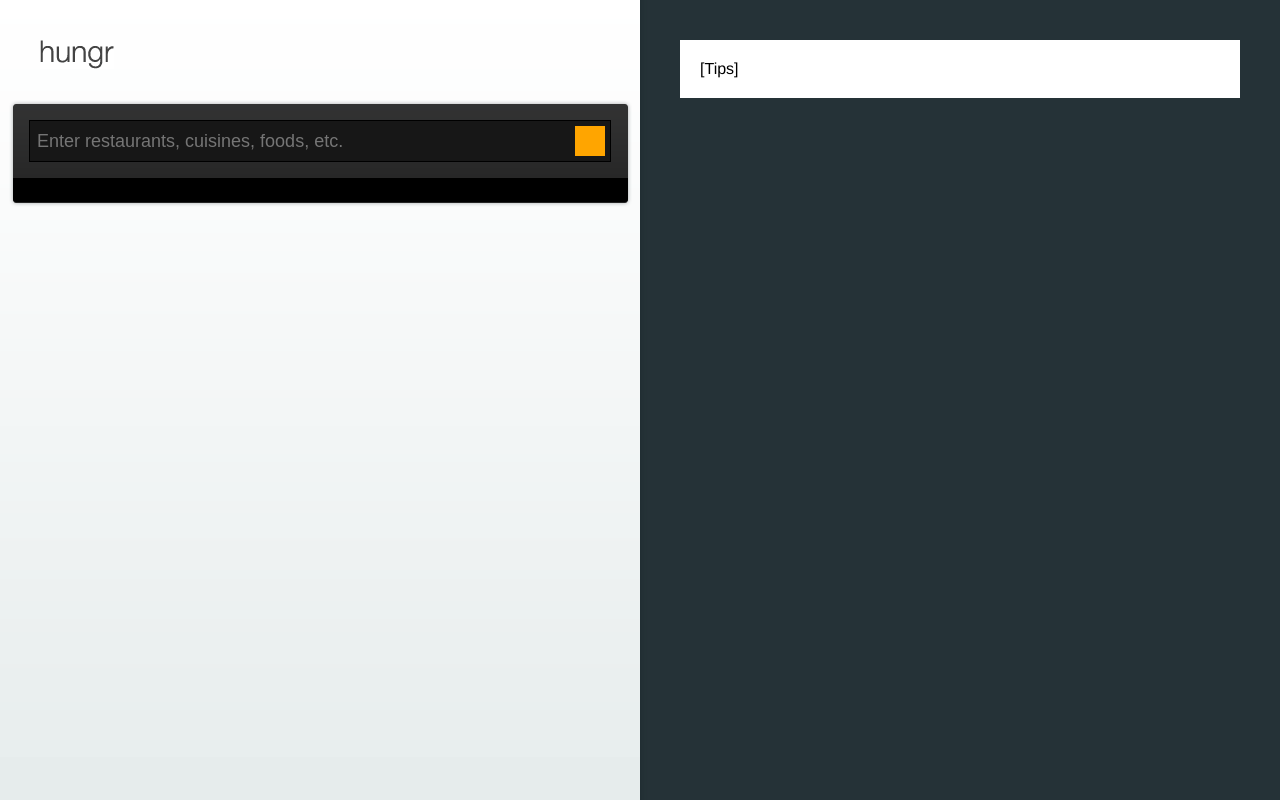
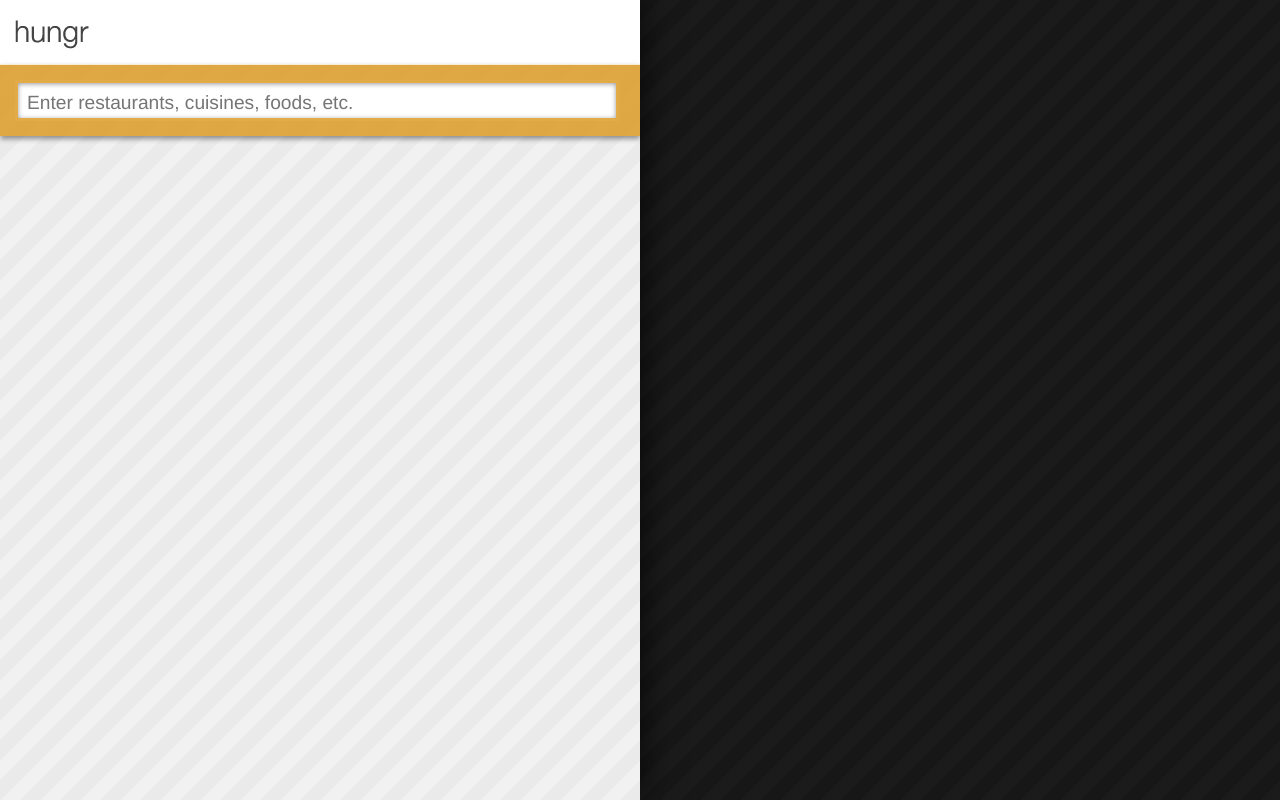
Before and after one commit to hungr-dev/dev, a Flask app: page / in a window 1280 px wide. Run offline with Flask 2, Linux system fonts and the light colour scheme; a user stored in the database is signed in; some libraries are stand-ins or nearby versions; some web fonts are replaced.

Commit message:
Design overhaul, most importantly updated the markup so that it works with resizing, different browsers, etc.

```diff
--- a/static/css/login.css
+++ b/static/css/login.css
@@ -157,7 +157,7 @@
 	color: #777;
 	font: 13px Helvetica, Arial, sans-serif;
 	margin: 0 0 10px;
-	padding: 15px 10px 15px 40px;
+	padding: 15px 10px 15px 10px;
 	width: 80%;
 }
 #content form input[type="text"]:focus,
--- a/static/css/style.css
+++ b/static/css/style.css
@@ -1,264 +1,298 @@
+/**
+ * Layout
+ */
+html {
+	width: 100%;
+	height: 100%;
+	font-family: 'Helvetica Neue', HelveticaNeue, Helvetica, Arial, sans;
+	margin: 0;
+	padding: 0;
+}
 body {
-	background: #e6ecec url('../img/white_top_grad.png') repeat-x top;
-	font-family: Helvetica,Arial,'DejaVu Sans','Liberation Sans',Freesans,sans-serif;
-	margin: 0 auto;
+	width: 100%;
+	height: 100%;
+	margin: 0;
+	padding: 0;
 }
-
-a.button {
-	cursor: pointer;
-	display: block;
-	width: 100%;
+input {
+	font-family: 'Helvetica Neue', HelveticaNeue, Helvetica, Arial, sans;
 }
-
-a.create-button-wrapper {
-	background: url('../img/bluebutton.png') no-repeat left top;
-	bottom: 0px;
-	height: 36px;
+#search-pane {
+	height: 100%;
+	width: 50%;
+	left: 0;
+	top: 0;
+	background: url('../img/stripes.png') repeat top left;
+	z-index: 10;
+	-webkit-box-shadow: 5px 0 30px rgba(0, 0, 0, 0.6);
 	position: absolute;
+	overflow-y: auto;
 }
-
-a.create-button-wrapper:hover {
-	background: url('../img/bluebutton.png') no-repeat left -36px;
+	#header {
+		background: white;
+		padding: 20px 15px 15px;
 	}
-
-.create-button {
-	background: url('../img/bluebutton.png') no-repeat right -72px;
-	color: #fff;
-	display: block;
-	font-size: 12px;
+		#header h1 {
+			background: url('../img/hungr_small_logo.png') no-repeat 0 0;
+			height: 29px;
+			width: 79px;
+			margin: 0;
+			padding: 0;
+			text-indent: -9999em;
+		}
+	#search-wrapper {
+		background: rgba(220, 150, 25, 0.8);
+		padding: 15px;
+		-webkit-box-shadow: 0 3px 5px rgba(0, 0, 0, 0.4);
+		-moz-box-shadow: 0 3px 5px rgba(0, 0, 0, 0.4);
+		box-shadow: 0 3px 5px rgba(0, 0, 0, 0.4);
+		border-top: 1px solid rgba(255, 255, 255, 0.8);
+	}
+		#search-wrapper input {
+			padding: 9px 9px 4px;
+			font-size: 1.2em;
+			width: 99%;
+			background: white;
+			outline: none;
+			border: 3px solid rgba(220, 150, 25, 0.8);
+			-webkit-border-radius: 2px;
+			-moz-border-radius: 2px;
+			border-radius: 2px;
+			-webkit-box-shadow: inset 0 1px 5px rgba(0, 0, 0, 0.4);
+			-moz-box-shadow: inset 0 1px 5px rgba(0, 0, 0, 0.4);
+			box-shadow: inset 0 1px 5px rgba(0, 0, 0, 0.4);
+		}
+			#search-wrapper input:focus {
+				border: 3px solid rgba(0, 0, 0, 0.5);
+			}
+	#results-wrapper {
+		padding: 0;
+	}
+		#results-wrapper div.result {
+			border-top: 1px solid #fff;
+			border-bottom: 1px solid #aaa;
+			padding: 15px;
+			background: #eee;
+			-webkit-box-shadow: inset 0 -3px 25px rgba(0, 0, 0, 0.1), 0 3px 7px rgba(0, 0, 0, 0.4);
+			-moz-box-shadow: inset 0 -3px 25px rgba(0, 0, 0, 0.1), 0 3px 7px rgba(0, 0, 0, 0.4);
+			box-shadow: inset 0 -3px 25px rgba(0, 0, 0, 0.1), 0 3px 7px rgba(0, 0, 0, 0.4);
+		}
+			#results-wrapper div.result .result-name {
 				font-weight: bold;
-	height: inherit;
-	text-align: center;
+				font-size: 1.4em;
+				color: #222;
 			}
-
-.create-button:hover {
-	background: url('../img/bluebutton.png') no-repeat right -108px;
+			#results-wrapper div.result .result-address {
+				text-transform: uppercase;
+				font-size: 0.9em;
+				color: #333;
 			}
-
-.create-button span {
-	position: relative;
-	top: 12px;
+			#results-wrapper div.result .result-cuisines {
+				font-size: 0.9em;
+				color: #777;
 			}
-
-#header {
-	background: transparent;
+			#results-wrapper div.result .result-food-items {
+				font-size: 0.6em;
+				color: #888;
+			}
+			#results-wrapper div.result div.result-buttons {
+				float: right;
+				margin: 5px 5px 0 0;
+			}
+				#results-wrapper div.result div.result-buttons a.button {
+					float: left;
+				}
+#delivery-pane {
+	height: 100%;
+	width: 50%;
+	left: 50%;
+	top: 0;
+	position: absolute;
+	overflow-y: auto;
+	background: url('../img/delivery-pane.png') repeat top left;
+}
+	#delivery-pane #delivery {
+		margin: 40px;
+		background: #f5f5f5;
+		padding: 20px;
+		-webkit-border-radius: 1px;
+		-moz-border-radius: 1px;
+		border-radius: 1px;
+		-webkit-box-shadow: inset 0 0 5px rgba(0, 0, 0, 0.1), 0 0 10px rgba(0, 0, 0, 0.7);
+		-moz-box-shadow: inset 0 0 5px rgba(0, 0, 0, 0.1), 0 0 10px rgba(0, 0, 0, 0.7);
+		box-shadow: inset 0 0 5px rgba(0, 0, 0, 0.1), 0 0 10px rgba(0, 0, 0, 0.7);
+	}
+		#delivery-pane #delivery h2#restaurant-name {
+			font-size: 2em;
+			font-weight: bold;
 			margin: 0;
-	position: fixed;
-	width: 50%;
+			padding: 0;
 		}
-
-.join-delivery-button {
- 	background-color: #a5b8da;
-  	background-image: -webkit-gradient(linear, left top, left bottom, color-stop(0%, #a5b8da), color-stop(100%, #7089b3));
-  	background-image: -webkit-linear-gradient(top, #a5b8da, #7089b3);
-  	background-image: -moz-linear-gradient(top, #a5b8da, #7089b3);
-  	background-image: -ms-linear-gradient(top, #a5b8da, #7089b3);
-  	background-image: -o-linear-gradient(top, #a5b8da, #7089b3);
-  	background-image: linear-gradient(top, #a5b8da, #7089b3);
-  	border-top: 1px solid #758fba;
-  	border-right: 1px solid #6c84ab;
-  	border-bottom: 1px solid #5c6f91;
-  	border-left: 1px solid #6c84ab;
+		#delivery-pane #delivery span#restaurant-phone {
+			float: right;
+			font-size: 1.9em;
+			letter-spacing: 0.05em;
+			color: #aaa;
+		}
+		#delivery-pane #delivery address {
+			font-style: normal;
+		}
+		#delivery-pane #delivery input {
 			-webkit-border-radius: 3px;
 			-moz-border-radius: 3px;
 			border-radius: 3px;
-  	-webkit-box-shadow: inset 0 1px 0 0 #aec3e5;
-  	-moz-box-shadow: inset 0 1px 0 0 #aec3e5;
-  	box-shadow: inset 0 1px 0 0 #aec3e5;
-  	color: #fff;
-  	display: inline-block;
-  	font: bold 11px "Lucida Grande", "Lucida Sans Unicode", "Lucida Sans", Geneva, Verdana, sans-serif;
-  	line-height: 1;
-  	margin-bottom: 3px;
-  	padding: 5px;
-  	text-align: center;
-  	text-shadow: 0 -1px 1px #64799e;
-  	text-transform: uppercase;
-  	width: 33px;
+			border: 1px solid rgba(0, 0, 0, 0.2);
+			-webkit-box-shadow: inset 0 2px 5px rgba(0, 0, 0, 0.2), 0 1px 0 rgba(255, 255, 255, 0.9);
+			-moz-box-shadow: inset 0 2px 5px rgba(0, 0, 0, 0.2), 0 1px 0 rgba(255, 255, 255, 0.9);
+			box-shadow: inset 0 2px 5px rgba(0, 0, 0, 0.2), 0 1px 0 rgba(255, 255, 255, 0.9);
+			padding: 7px 7px 1px;
+			font-size: 1.7em;
+		}
+			#delivery-pane #delivery input::before {
+				content: attr('data-icon');
+				font-family: 'Pictos Custom';
+				-webkit-font-smoothing: antialiased;
+			}
+		#delivery-pane #delivery form#delivery-info {
+			margin: 20px 0 25px;
+		}
+			#delivery-pane #delivery form#delivery-info input {
+				width: 300px;
+				margin-right: 15px;
+			}
+				#delivery-pane #delivery form#delivery-info input:nth-child(2) {
+					width: 150px;
+				}
+		#delivery-pane #delivery form#order-form ul {
+			color: #666;
+			padding: 0;
+			margin: 0;
+			list-style-type: none;
+		}
+			#delivery-pane #delivery form#order-form span.icon {
+				top: 4px;
+				font-size: 1.7em;
+			}
+			#delivery-pane #delivery form#order-form input {
+				width: 175px;
+				font-size: 1em;
+				margin-right: 15px;
+			}
+				#delivery-pane #delivery form#order-form input:nth-child(2) {
+					width: 70px;
+				}
+		#delivery-pane #delivery span.icon {
+			font-family: 'Pictos Custom';
+			-webkit-font-smoothing: antialiased;
+			font-size: 2em;
+			color: #444;
+			position: relative;
+			top: 2px;
+			margin-right: 10px;
 		}
 
-.join-delivery-button:hover {
-    background-color: #9badcc;
-    background-image: -webkit-gradient(linear, left top, left bottom, color-stop(0%, #9badcc), color-stop(100%, #687fa6));
-    background-image: -webkit-linear-gradient(top, #9badcc, #687fa6);
-    background-image: -moz-linear-gradient(top, #9badcc, #687fa6);
-    background-image: -ms-linear-gradient(top, #9badcc, #687fa6);
-    background-image: -o-linear-gradient(top, #9badcc, #687fa6);
-    background-image: linear-gradient(top, #9badcc, #687fa6);
-    border-top: 1px solid #6d86ad;
-    border-right: 1px solid #647a9e;
-    border-bottom: 1px solid #546685;
-    border-left: 1px solid #647a9e;
-    -webkit-box-shadow: inset 0 1px 0 0 #a5b9d9;
-    -moz-box-shadow: inset 0 1px 0 0 #a5b9d9;
-    box-shadow: inset 0 1px 0 0 #a5b9d9;
+	.button,
+		button,
+		input[type="submit"],
+		input[type="reset"],
+		input[type="button"] {
+			background: #eee; /* Old browsers */
+			background: #eee -moz-linear-gradient(top, rgba(255,255,255,.2) 0%, rgba(0,0,0,.2) 100%); /* FF3.6+ */
+			background: #eee -webkit-gradient(linear, left top, left bottom, color-stop(0%,rgba(255,255,255,.2)), color-stop(100%,rgba(0,0,0,.2))); /* Chrome,Safari4+ */
+			background: #eee -webkit-linear-gradient(top, rgba(255,255,255,.2) 0%,rgba(0,0,0,.2) 100%); /* Chrome10+,Safari5.1+ */
+			background: #eee -o-linear-gradient(top, rgba(255,255,255,.2) 0%,rgba(0,0,0,.2) 100%); /* Opera11.10+ */
+			background: #eee -ms-linear-gradient(top, rgba(255,255,255,.2) 0%,rgba(0,0,0,.2) 100%); /* IE10+ */
+			background: #eee linear-gradient(top, rgba(255,255,255,.2) 0%,rgba(0,0,0,.2) 100%); /* W3C */
+		  border: 1px solid rgba(0, 0, 0, 0.4);
+		  border-top: 1px solid rgba(0, 0, 0, 0.3);
+		  border-left: 1px solid rgba(0, 0, 0, 0.3);
+		  padding: 4px 12px;
+		  -moz-border-radius: 3px;
+		  -webkit-border-radius: 3px;
+		  border-radius: 3px;
+		  color: #f7f7f7;
+		  display: inline-block;
+		  font-size: 11px;
+		  font-weight: bold;
+		  text-decoration: none;
+		  text-shadow: 0 -1px rgba(0, 0, 0, .75);
 		  cursor: pointer;
+		  margin-bottom: 20px;
+		  line-height: normal;
+		  padding: 8px 10px;
+		  -webkit-box-shadow: inset 0 1px 0 rgba(255, 255, 255, 0.5);
+		  -moz-box-shadow: inset 0 1px 0 rgba(255, 255, 255, 0.5);
+		  box-shadow: inset 0 1px 0 rgba(255, 255, 255, 0.5);
+		  font-family: "HelveticaNeue", "Helvetica Neue", Helvetica, Arial, sans-serif; }
+
+		.button:hover,
+		button:hover,
+		input[type="submit"]:hover,
+		input[type="reset"]:hover,
+		input[type="button"]:hover {
+			color: #f7f7f7;
+			background: #ddd; /* Old browsers */
+			background: #ddd -moz-linear-gradient(top, rgba(255,255,255,.15) 0%, rgba(0,0,0,.15) 100%); /* FF3.6+ */
+			background: #ddd -webkit-gradient(linear, left top, left bottom, color-stop(0%,rgba(255,255,255,.15)), color-stop(100%,rgba(0,0,0,.15))); /* Chrome,Safari4+ */
+			background: #ddd -webkit-linear-gradient(top, rgba(255,255,255,.15) 0%,rgba(0,0,0,.15) 100%); /* Chrome10+,Safari5.1+ */
+			background: #ddd -o-linear-gradient(top, rgba(255,255,255,.15) 0%,rgba(0,0,0,.15) 100%); /* Opera11.10+ */
+			background: #ddd -ms-linear-gradient(top, rgba(255,255,255,.15) 0%,rgba(0,0,0,.15) 100%); /* IE10+ */
+			background: #ddd linear-gradient(top, rgba(255,255,255,.15) 0%,rgba(0,0,0,.15) 100%); /* W3C */
+		  border: 1px solid 1px solid rgba(0, 0, 0, 0.5);
+		  border-top: 1px solid #aaa;
+		  border-left: 1px solid #aaa; }
+
+		.button:active,
+		button:active,
+		input[type="submit"]:active,
+		input[type="reset"]:active,
+		input[type="button"]:active {
+			border: 1px solid 1px solid rgba(0, 0, 0, 0.6);
+			background: #ccc; /* Old browsers */
+			background: #ccc -moz-linear-gradient(top, rgba(255,255,255,.35) 0%, rgba(10,10,10,.4) 100%); /* FF3.6+ */
+			background: #ccc -webkit-gradient(linear, left top, left bottom, color-stop(0%,rgba(255,255,255,.35)), color-stop(100%,rgba(10,10,10,.4))); /* Chrome,Safari4+ */
+			background: #ccc -webkit-linear-gradient(top, rgba(255,255,255,.35) 0%,rgba(10,10,10,.4) 100%); /* Chrome10+,Safari5.1+ */
+			background: #ccc -o-linear-gradient(top, rgba(255,255,255,.35) 0%,rgba(10,10,10,.4) 100%); /* Opera11.10+ */
+			background: #ccc -ms-linear-gradient(top, rgba(255,255,255,.35) 0%,rgba(10,10,10,.4) 100%); /* IE10+ */
+			background: #ccc linear-gradient(top, rgba(255,255,255,.35) 0%,rgba(10,10,10,.4) 100%); /* W3C */ }
+
+.join-delivery-button {
+	font-size: 1.7em;
+	padding: 9px 15px;
+	background-color: #6493DE !important;
+	-webkit-border-radius: 0;
+	-moz-border-radius: 0;
+	border-radius: 0;
+	border-left-color: rgba(255, 255, 255, 0.3);
 }
-.join-delivery-button:active {
-    border: 1px solid #546685;
-    -webkit-box-shadow: inset 0 0 8px 2px #7e8da6, 0 1px 0 0 #eeeeee;
-    -moz-box-shadow: inset 0 0 8px 2px #7e8da6, 0 1px 0 0 #eeeeee;
-    box-shadow: inset 0 0 8px 2px #7e8da6, 0 1px 0 0 #eeeeee;
+	.join-delivery-button:first-child {
+		-webkit-border-radius: 4px 0 0 4px;
+		-moz-border-radius: 4px 0 0 4px;
+		border-radius: 4px 0 0 4px;
 	}
-
-#results-wrapper {
-	left: 0;
-	height: 60%;
-	margin: 0;
-	overflow-y: scroll;
-	position: fixed;
-	top: 250px;
-	width: 50%;
+	.join-delivery-button:nth-last-child(2) {
+		-webkit-border-radius: 0 4px 4px 0;
+		-moz-border-radius: 0 4px 4px 0;
+		border-radius: 0 4px 4px 0;
 	}
-
-.result {
-	background: url('../img/resultbg.png') no-repeat left top;
-	height: 135px;
-	margin: 0 auto;
-	margin-bottom: 10px;
-	max-width: 695px;
-	min-width: 595px;
-	position: relative;
+		.join-delivery-button:first-child:nth-last-child(2) {
+			-webkit-border-radius: 4px;
+			-moz-border-radius: 4px;
+			border-radius: 4px;
 		}
-
-.result-address {
-	font-size: 14px;
-}
-
-.result-buttons {
-	float: right;
-	height: 115px;
-	position: relative;
-	right: 10px;
-	top: 10px;
-	width: 144px;
-}
-
-.result-content {
-	color: #333;
-	background: transparent url('../img/resultbg.png') no-repeat right bottom;
-	height: 135px;
-	margin: 0 auto;
-	max-width: inherit;
-	min-width: inherit;
-}
-
-.result-cuisines {
-	font-size: 12px;
-}
-
-.result-divider {
-	background-color: #eee;
-	border: 0;
-	color: #eee;
-	height: 1px;
-}
-
-.result-food-items {
-	font-size: 12px;
-}
-
-.result-photo {
-	float: left;
-	height: 133px;
-	left: 1px;
+	.join-delivery-button::before {
+		font-family: 'Pictos Custom';
+		-webkit-font-smoothing: antialiased;
+		content: 't';
+		text-transform: none;
 		position: relative;
 		top: 1px;
-	width: 135px;
 	}
-
-.result-text {
-	float: left;
-	height: 115px;
-	left: 10px;
-	line-height: 1.2em;
-	margin: 0 auto;
-	max-width: 375px;
-	min-width: 275px;
-	position: relative;
-	top: 10px;
+.create-button {
+	font-family: 'Pictos Custom';
+	-webkit-font-smoothing: antialiased;
+	font-size: 2em;
+	padding: 13px 14px 6px;
+	margin-left: 15px;
+	background-color: #91D48E !important;
 }
-
-.result-title {
-	font-weight: bold;
-}
-
-#search-box {
-	background: transparent;
-	border: 0;
-	color: #fff;
-	display: inline-block;
-	float: left;
-	font-size: 18px;
-	height: 30px;
-	left: 5px;
-	outline: none;
-	position: relative;
-	top: 5px;
-	width: 535px;
-	z-index: 1000;
-}
-
-#search-box-container {
-	background: #171717;
-	border: 1px solid #000;
-	height: 40px;
-	margin: 0 auto;
-	position: relative;
-	top: 20px;
-	width: 580px;
-}
-
-#search-container {
-	background: url('../img/searchbox.png') no-repeat left top;
-	height: 107px;
-	margin: 0 auto;
-	position: relative;
-	width: 623px;
-}
-
-.search-logo {
-	background: orange;
-	display: inline-block;
-	float: right;
-	height: 30px;
-	right: 5px;
-	position: relative;
-	top: 5px;
-	width: 30px;
-}
-
-#search-wrapper {
-	position: fixed;
-	top: 100px;
-	width: 50%;
-}
-
-#small-logo {
-	background: url('../img/hungr_small_logo.png') no-repeat 40px 40px;
-	height: 109px;
-	width: 154px;
-}
-
-.clear {
-	clear: both;
-}
-
-/**
- * Delivery pane
- */
-
-#delivery-wrapper {
-	background: #253237 url('../img/side_panel_grad.png') repeat-y left;
-	height: 100%;
-	margin: 0;
-	overflow-y: auto;
-	position: fixed;
-	right: 0;
-	width: 50%;
-}
-#delivery {
-	margin: 40px;
-	background: white;
-	padding: 20px;
-}
--- a/static/js/search.js
+++ b/static/js/search.js
@@ -75,7 +75,7 @@
 var ResultView = Backbone.View.extend({
 	className: 'result',
 	events: {
-		'click .create-button-wrapper': 'createDelivery',
+		'click .create-button': 'createDelivery',
 		'click .join-delivery-button': 'joinDelivery'
 	},
 	initialize: function() {
--- a/templates/twopane.html
+++ b/templates/twopane.html
@@ -1,6 +1,7 @@
 <html>
 <head>
 	<link rel="stylesheet" href="./static/css/style.css" type="text/css">
+	<link href="//get.pictos.cc/fonts/718/5" rel="stylesheet" type="text/css">
 
 	<!-- Load libraries -->
 	<script src="https://ajax.googleapis.com/ajax/libs/jquery/1.7.2/jquery.min.js"></script>
@@ -8,66 +9,56 @@
 	<script src="./static/js/backbone.js" type="text/javascript"></script>
 	<script src="./static/js/backbone-relational.js" type="text/javascript"></script>
 
+	<script type="text/javascript" src="http://use.typekit.com/nlp4pgk.js"></script>
+	<script type="text/javascript">try{Typekit.load();}catch(e){}</script>
+
 	<!-- Load templates for Javascript views -->
 	<script id="search-html" type="text/template">
-		<div id="search-container">
-			<div id="search-box-container">
 		<input id="search-box" type="text" placeholder="Enter restaurants, cuisines, foods, etc."/>
-				<div class="search-logo"></div>
-			</div>
-		</div>
 	</script>
 
 	<script id="result-html" type="text/template">
-			<div class="result-content">
-				<div class="result-photo"></div>
-				<div class="result-text">
-					<div class="result-name"><%= result_name %></div>
-					<div class="result-address"><em><%= result_address_city %></em></div>
-					<hr class="result-divider"/>
-					<div class="result-cuisines"><%= result_cuisines %></div>
-					<div class="result-food-items"><%= result_food_items %></div>
-				</div>
 		<div class="result-buttons">
 			<% _.each(result_deliveries, function(delivery){ %>
-						<a class="join-delivery-button" id=<%= delivery[0] %> >
+				<a class="join-delivery-button button" id=<%= delivery[0] %> >
 					<%= delivery[1] %>
 				</a>
 			<% }); %>
-					<a class="create-button-wrapper button">
-						<div class="create-button"><span>CREATE ORDER</span></div>
-					</a>
+			<a class="create-button button">+</a>
 		</div>
-				<div class="clear"></div>
+		<div class="result-text">
+			<div class="result-name"><%= result_name %></div>
+			<div class="result-address"><%= result_address_city %></div>
+			<div class="result-cuisines"><%= result_cuisines %><% if (result_food_items !== '') { %>: <% } %><%= result_food_items %></div>
 		</div>
 	</script>
 
 	<script id="delivery-html" type="text/template">
 		<div id="restaurant-info">
+			<span id="restaurant-phone"><%= restaurantPhone.substr(0, 3) %>-<%= restaurantPhone.substr(3, 3) %>-<%= restaurantPhone.substr(6, 4) %></span>
 			<h2 id="restaurant-name"><%= restaurantName %></h2>
-			<span id="restaurant-phone"><%= restaurantPhone %></span>
 			<address>
 				<%= restaurantAddress.street %><br />
 				<%= restaurantAddress.city %>, <%= restaurantAddress.state %>
 			</address>
 		</div>
 		<form id="delivery-info">
-			<input type="text" name="delivery-time" id="delivery-time" value="<%= orderTime %>" placeholder="Order time" />
-			<input type="text" name="delivery-location" id="delivery-location" value="<%= deliveryLocation %>" placeholder="Delivery location" />
+			<span class="icon">t</span><input type="text" name="delivery-time" id="delivery-time" value="<%= orderTime %>" placeholder="Order time" />
+			<span class="icon">l</span><input data-icon="l" type="text" name="delivery-location" id="delivery-location" value="<%= deliveryLocation %>" placeholder="Delivery location" />
 		</form>
 		<form id="order-form">
 			<ul id="your-food-items">
 				<% for (var i = 0; i < foodItems.length; i++) { %>
 					<li class="food-item">
-						<input type="text" name="food-item-<%= i %>-quantity" id="food-item-<%= i %>-quantity" value="<%= foodItems[i].quantity %>" placeholder="Qty." />
-						<input type="text" name="food-item-<%= i %>-name" id="food-item-<%= i %>-name" value="<%= foodItems[i].name %>" placeholder="Dish name" />
-						<input type="text" name="food-item-<%= i %>-price" id="food-item-<%= i %>-price" value="<%= foodItems[i].price %>" placeholder="Price" />
+						<span class="icon">q</span><input type="text" name="food-item-<%= i %>-quantity" id="food-item-<%= i %>-quantity" value="<%= foodItems[i].quantity %>" placeholder="Qty." />
+						<span class="icon">f</span><input data-icon="f" type="text" name="food-item-<%= i %>-name" id="food-item-<%= i %>-name" value="<%= foodItems[i].name %>" placeholder="Dish name" />
+						<span class="icon">p</span><input data-icon="p" type="text" name="food-item-<%= i %>-price" id="food-item-<%= i %>-price" value="<%= foodItems[i].price %>" placeholder="Price" />
 					</li>
 				<% } %>
 				<li class="food-item new-food-item">
-					<input type="text" name="food-item-new-quantity" id="food-item-new-quantity" placeholder="Qty." />
-					<input type="text" name="food-item-new-name" id="food-item-new-name" placeholder="Dish name" />
-					<input type="text" name="food-item-new-price" id="food-item-new-price" placeholder="Price" />
+					<span class="icon">q</span><input type="text" name="food-item-new-quantity" id="food-item-new-quantity" placeholder="Qty." />
+					<span class="icon">f</span><input type="text" name="food-item-new-name" id="food-item-new-name" placeholder="Dish name" />
+					<span class="icon">p</span><input type="text" name="food-item-new-price" id="food-item-new-price" placeholder="Price" />
 				</li>
 			</ul>
 		</form>
@@ -87,19 +78,15 @@
 </head>
 
 <body>
+	<div id="search-pane">
 		<div id="header">
-		<div id="small-logo"></div>
+			<h1>hungr</h1>
 		</div>
-
-	<div id="search-wrapper">
+		<div id="search-wrapper"></div>
+		<div id="results-wrapper"></div>
 	</div>
-
-	<div id="results-wrapper">
-	</div>
-
-	<div id="delivery-wrapper">
+	<div id="delivery-pane">
 		<div id="delivery"></div>
 	</div>
-
 </body>
 </html>
```
Also changed, not shown: static/js/deliveries.js (+17 -10 lines), db/hungr.db, static/img/delivery-pane.png (added), static/img/stripes.png (added). Lines whose indentation alone changed are shown as unchanged.
